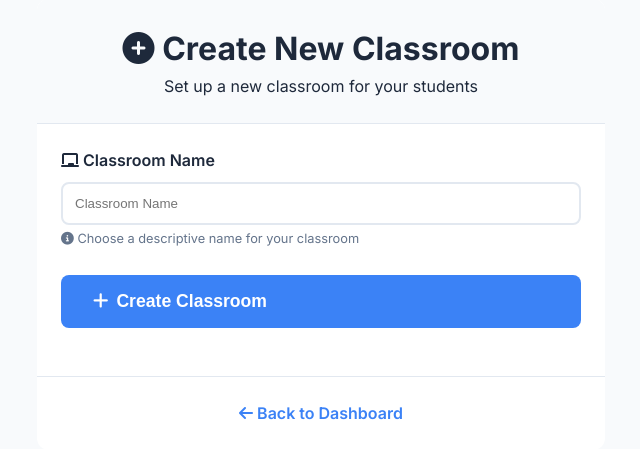
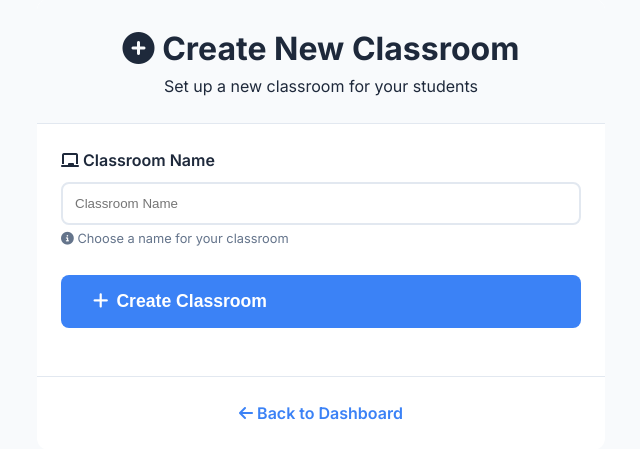
Before and after one commit to Firewat/Quizz-Masterz, a Flask app: page /teacher/create_classroom in a window 1280 px wide. Shown: the part 107-556 px from the top of the page, without its empty margins (319-959 px from the left). Run offline with Flask 3, Linux system fonts and the light colour scheme; a user stored in the database is signed in.

Commit message:
final commit before presentation. small change

```diff
--- a/website/templates/create_classroom.html
+++ b/website/templates/create_classroom.html
@@ -27,7 +27,7 @@
                         maxlength="100"
                     />
                     <small class="form-help">
-                        <i class="fas fa-info-circle"></i> Choose a descriptive name for your classroom
+                        <i class="fas fa-info-circle"></i> Choose a name for your classroom
                     </small>
                 </div>
 
```
